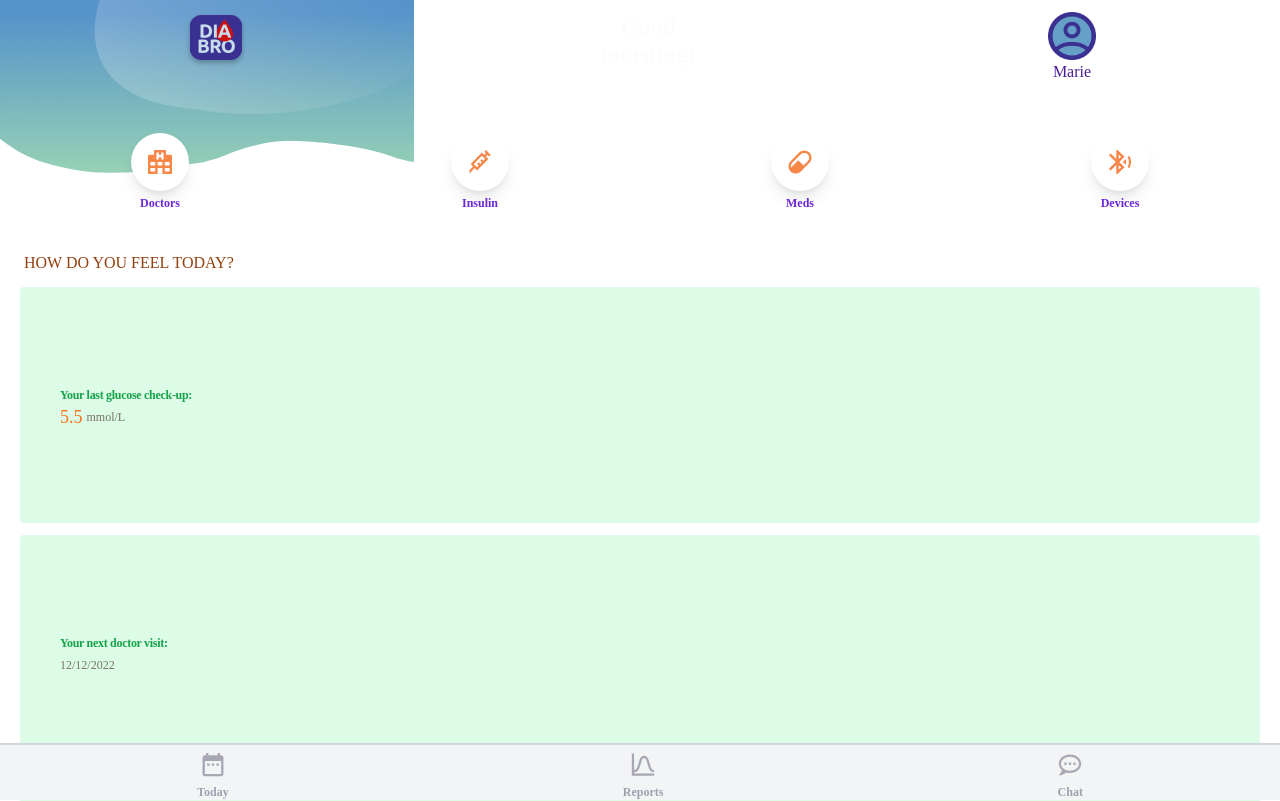
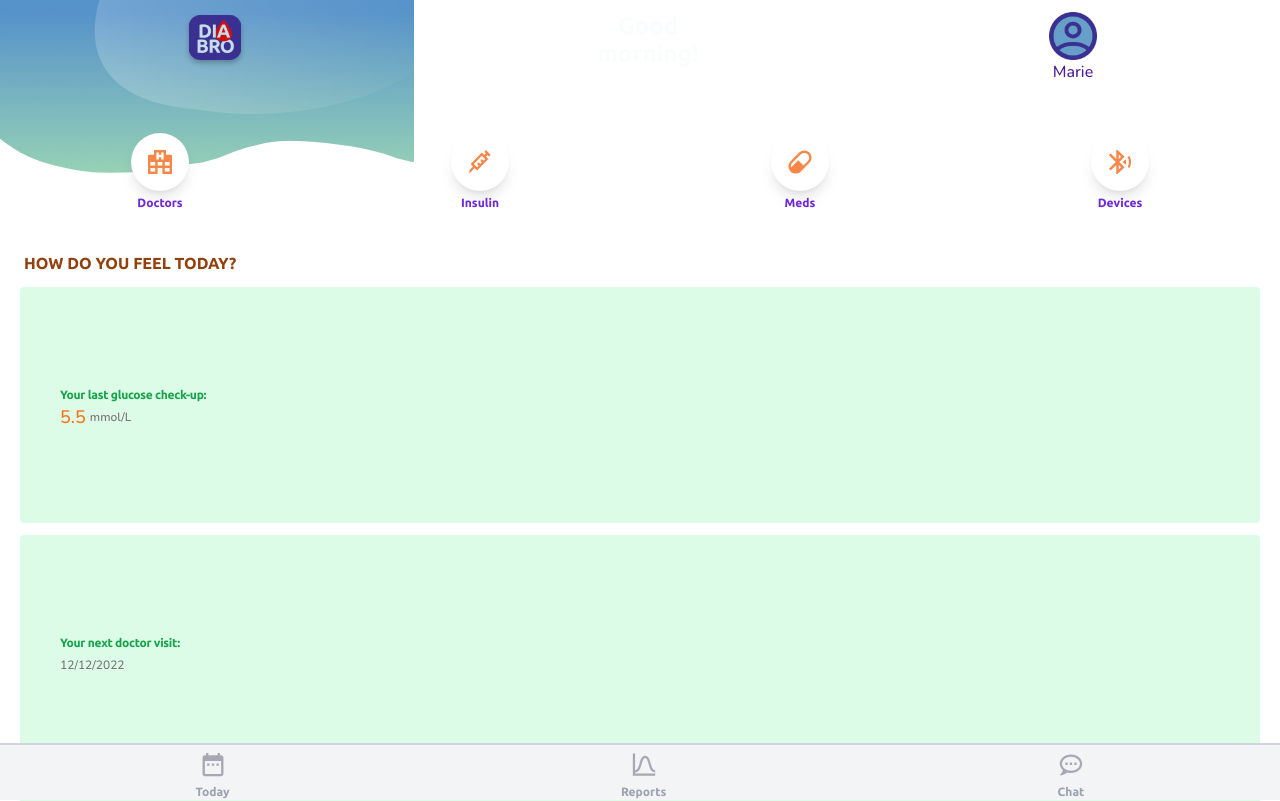
Before and after one commit to elisemax/client, a React (Create React App) app: page / in a window 1280 px wide. Shown: the top 801 px of the page. Built offline with nearby package versions, Linux system fonts and the light colour scheme.

Commit message:
refactor ui

```diff
--- a/src/components/content/content.tsx
+++ b/src/components/content/content.tsx
@@ -121,7 +121,6 @@ const Content = () => {
                 </div>
             </div>
         </div>)
-
     }
     const renderContentMedication = (data: any) => {
         let resStyle = `mr-5 text-right font-bold text-xs text-red-500`;
@@ -184,20 +183,20 @@ const Content = () => {
                             </div>
                         </div>
                         <div className="mt-1 border-t border-gray-500/10 pt-1">
-                            <dl className="grid grid-cols-2">
+                            <dl className="flex">
                                 <div>
-                                    <dt className="tnext-xs ml-3 font-medium leading-5 text-gray-400">Installed on a date:</dt>
+                                    <dt className="text-xs ml-3 font-medium leading-5 text-gray-400">Installed on a date:</dt>
                                 </div>
                                 <div>
-                                    <dd className="mr-5 text-right font-bold text-xs text-stone-500">21/11/2022</dd>
+                                    <dd className="ml-1 items-center font-bold text-xs text-stone-500">21/11/2022</dd>
                                 </div>
                             </dl>
-                            <dl className="grid grid-cols-2">
+                            <dl className="flex">
                                 <div>
                                     <dt className="text-xs ml-3 font-medium leading-5 text-gray-400">Remaining days:</dt>
                                 </div>
                                 <div>
-                                    <dd className="mr-5 text-right font-bold text-xs text-green-500">14</dd>
+                                    <dd className="ml-1 font-bold text-xs text-green-500">14</dd>
                                 </div>
                             </dl>
                         </div>
--- /dev/null
+++ b/src/components/contentItem/contentItem.tsx
@@ -0,0 +1,2 @@
+export const test = () => {
+}
--- a/src/components/menuBot/menuBot.tsx
+++ b/src/components/menuBot/menuBot.tsx
@@ -24,7 +24,7 @@ export const MenuBot = () => {
                     onClick={() => dispatch(changeFilter(id))}>
                     <img className="w-6 h-6" src={activeState === id ? srcActive : src} alt="dev" />
                 </button>
-                <div className="font-bold text-xs text-center text-gray-400">{id}</div>
+                <h2 className="font-bold text-xs text-center text-gray-400">{id}</h2>
             </div>)
     }
     const elements = items.map((item: any) => renderItem(item))
--- a/src/components/menuTop/menuTop.tsx
+++ b/src/components/menuTop/menuTop.tsx
@@ -27,7 +27,7 @@ export const MenuTop = () => {
                     onClick={() => dispatch(changeFilter(id))}>
                     <img className="w-6 h-6" src={activeState === id ? srcActive : src} alt="dev" />
                 </button>
-                <div className="mt-1 font-bold text-xs text-center text-violet-700">{id}</div>
+                <h2 className="mt-1 font-bold text-xs text-center text-violet-700">{id}</h2>
             </div>
             </li>
             )
--- a/src/index.css
+++ b/src/index.css
@@ -1,8 +1,14 @@
+@import url('https://fonts.googleapis.com/css2?family=Ubuntu:wght@700&display=swap');
+@import url('https://fonts.googleapis.com/css2?family=Nunito:wght@500&family=Ubuntu:wght@700&display=swap');
 @tailwind base;
 @tailwind components;
 @tailwind utilities;
+
 @layer base {
-  html {
-    font-family: Ubuntu;
+    html {
+        font-family: 'Nunito', sans-serif;
+    }
+  h1,h2 {
+    font-family: 'Ubuntu', sans-serif;
   }
 }
--- a/tailwind.config.js
+++ b/tailwind.config.js
@@ -7,6 +7,10 @@ module.exports = {
     extend: {
       backgroundImage: {
         'background': "url('resource/background.png')",
+      },
+      fontFamily: {
+        'ubuntu': 'Ubuntu',
+        'nunito': 'Nunito',
       }
     },
   },
```
